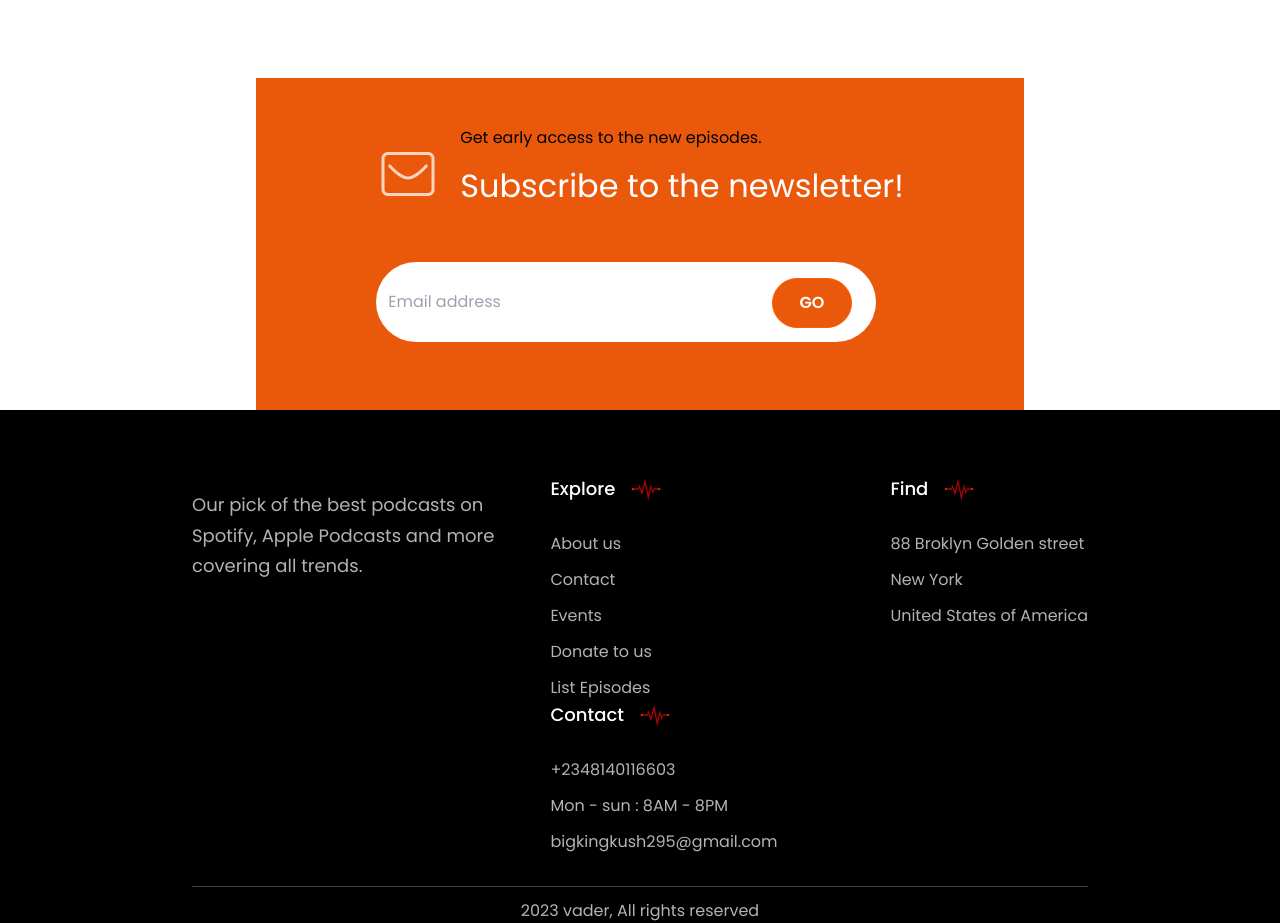
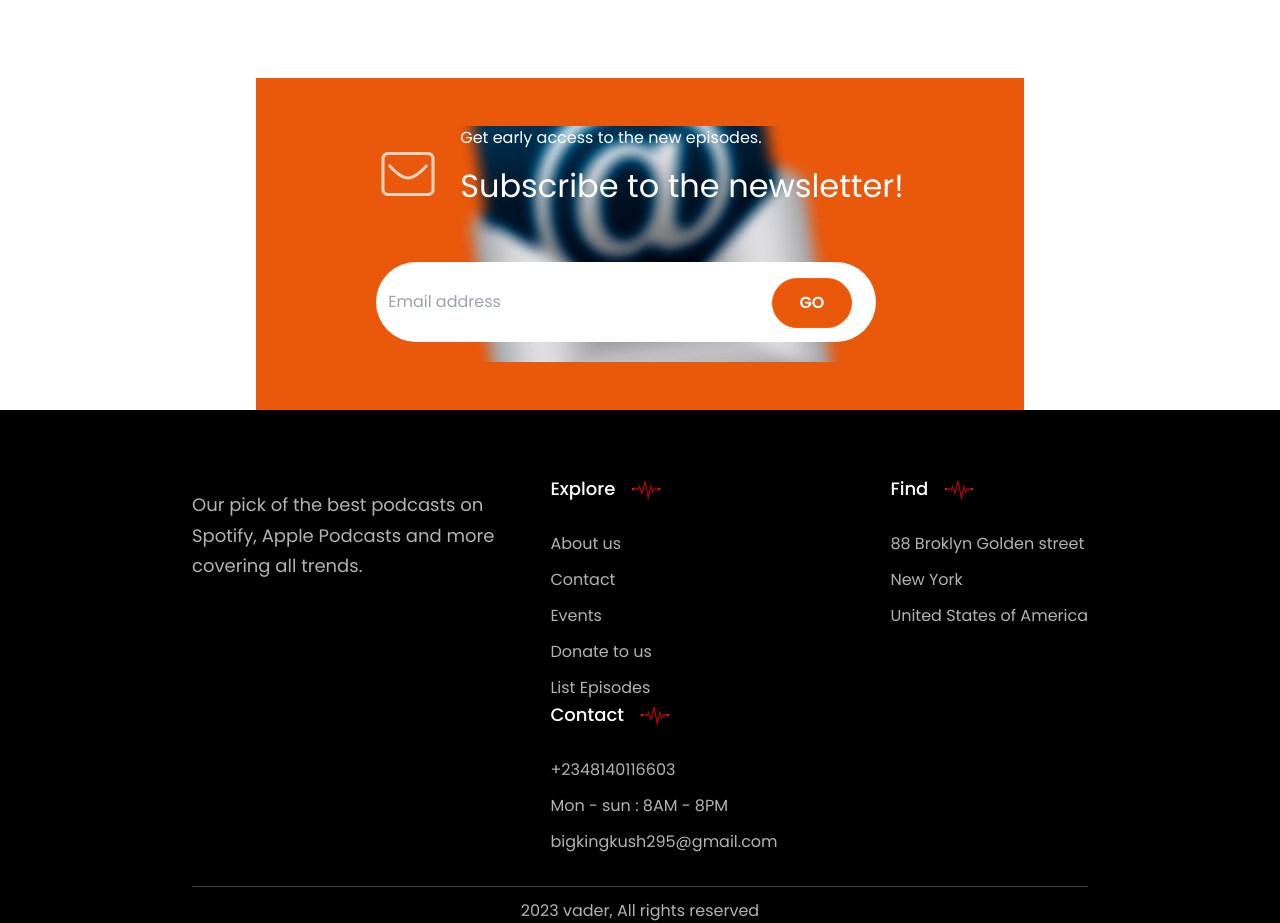
Before and after one commit to vader2k/podcast-app, a React (Vite) app in the folder great-music-talks/: page / in a window 1280 px wide. Shown: the part 5680-6603 px from the top of the page. Built offline with nearby package versions, Linux system fonts and the light colour scheme.

Commit message:
test and see

```diff
--- a/great-music-talks/src/components/Newsletter.jsx
+++ b/great-music-talks/src/components/Newsletter.jsx
@@ -4,11 +4,11 @@ import { mail } from '../assets'
 
 const Newsletter = () => {
   return (
-    <div className='bg-orange-600 flex flex-col sm:gap-5'>
+    <div className='bg-orange-600 flex flex-col sm:gap-5 letter'>
       <div className='flex sm:flex-row flex-col  items-center text-white gap-5'>
         <img src={mail}/>
         <div>
-          <p className='text-black'>Get early access to the new episodes.</p>
+          <p className='text-white'>Get early access to the new episodes.</p>
           <p className='sm:text-[2rem] text-[1.5rem] py-3'>Subscribe to the newsletter!</p>
         </div>
       </div>
--- a/great-music-talks/src/index.css
+++ b/great-music-talks/src/index.css
@@ -65,6 +65,12 @@ button{
   background-position: center;
   height: 50vh;
 }
+.letter{
+  background-image: url(./assets/newsletterback.jpeg);
+  background-size: cover;
+  background-position: center;
+
+}
 .explore{
   border-top: 3px solid rgb(255, 102, 0);
 }
```
Also changed, not shown: great-music-talks/src/assets/newsletterback.jpeg (added).
